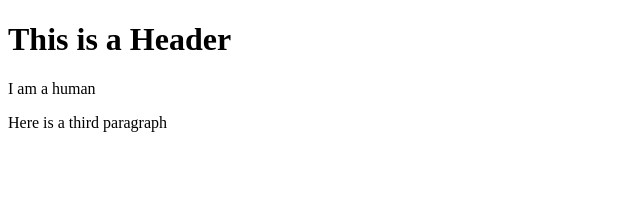
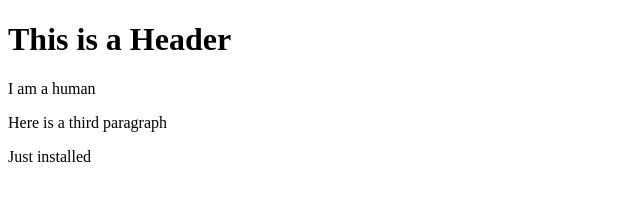
Before and after one commit to samekem/git-test, a website: page index.html in a window 1280 px wide. Shown: the whole page, without its empty margins (0-640 px from the left). Drawn offline with Linux system fonts and the light colour scheme.

Commit message:
Final COMMIT

```diff
--- a/index.html
+++ b/index.html
@@ -4,5 +4,6 @@
        <h1> This is a Header</h1>
        <p> I am a human </p>
         <p> Here is a third paragraph </p>
+         <p> Just installed </p>
     </body>
 </html>
```
Also changed, not shown: package.json (added, +24 -0 lines), 2 other files.
